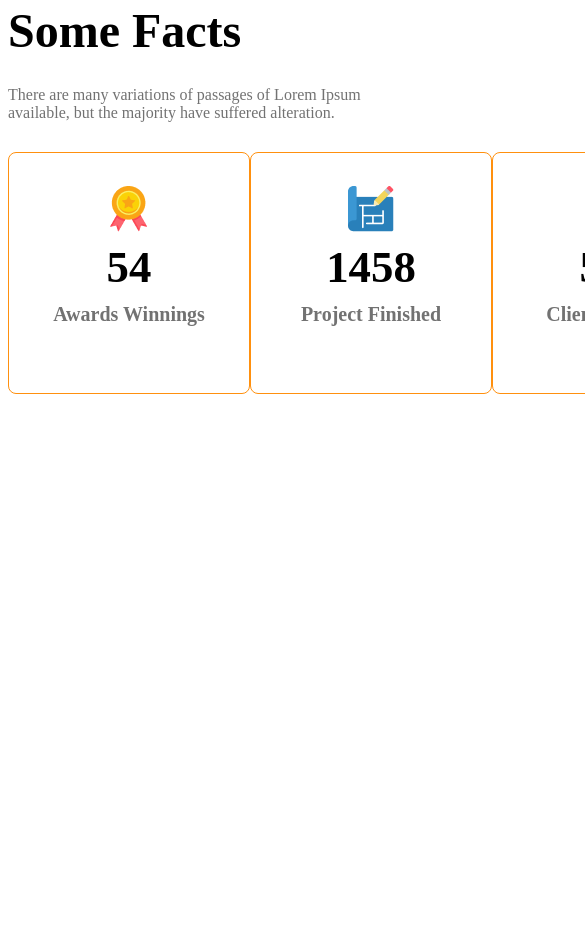
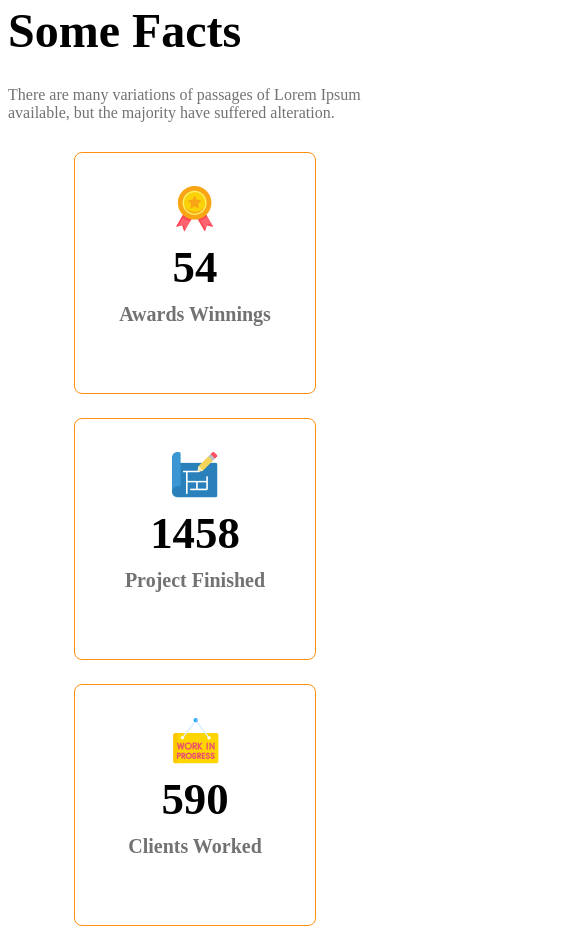
Before and after one commit to Umme77/my-design-2, a plain HTML site: page index.html in a window 390 px wide. Shown: the part 3268-4197 px from the top of the page, 585 px wide, since content can reach past the window. Before the commit the page ends 3670 px from the top, so only its background shows below. Drawn offline with Linux system fonts and the light colour scheme.

Commit message:
added some facts design and responsive device

```diff
--- a/style.css
+++ b/style.css
@@ -152,11 +152,15 @@ main > section{
     .teams{
         flex-direction: column;
     }
-    .teams-img{
-        grid-template-columns: repeat(1, 1fr);
+    .teams-img, .facts-container{
+        grid-template-columns: 1fr;
     }
     .our-features{
         margin-left: 20px;
+    }
+    .facts-container{
+        justify-items: center;
+        gap: 24px;
     }
 }
 /* medium size design */
```
